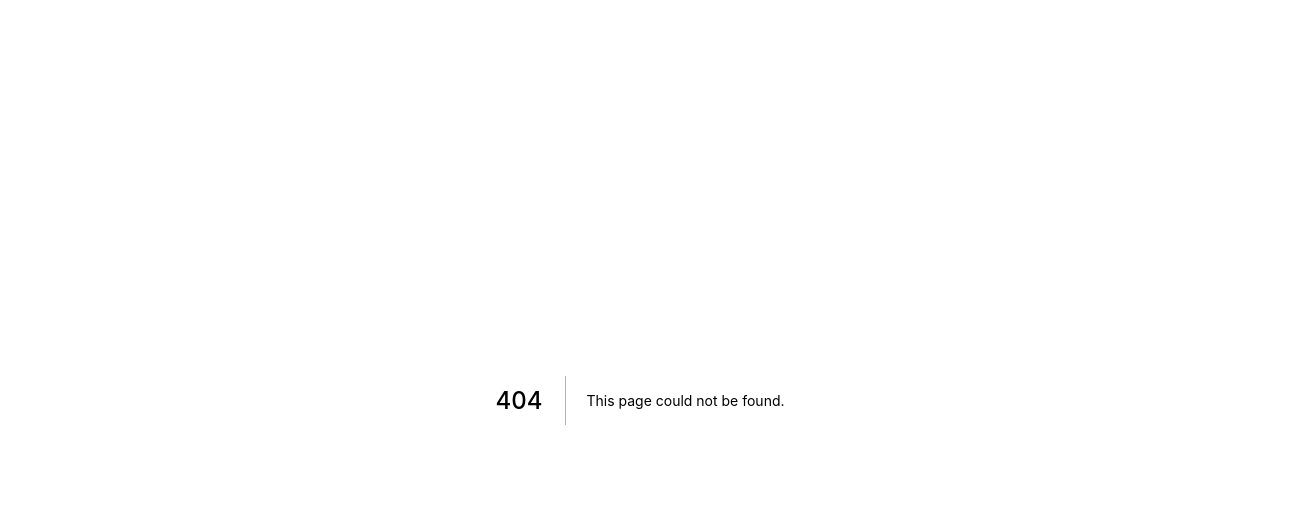
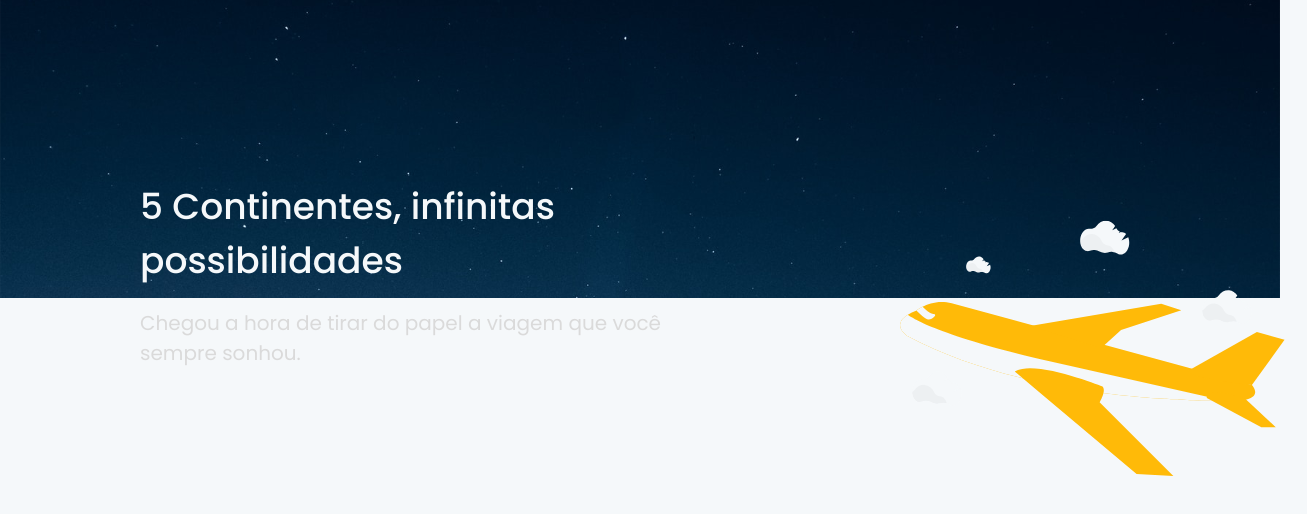
Before and after one commit to NicholasNeto/worldtrip, a Next.js app: page /continents/europa in a window 1280 px wide. Before the commit this address had no page. Shown: the top 514 px of the page, 1307 px wide, since content can reach past the window. Built offline with nearby package versions, Linux system fonts and the light colour scheme.

Commit message:
add first country  in project

```diff
--- /dev/null
+++ b/src/pages/continents/europa.tsx
@@ -0,0 +1,62 @@
+
+import { Header } from '../../components/Header'
+import { Image, Flex, Text } from "@chakra-ui/react"
+
+export default function Home() {
+  return (
+    <>
+      <Flex>
+            <Image
+                htmlHeight='368.21px'
+                width='100%'
+                blendMode='normal'
+                src="/images/banner.svg"
+            />
+            <Flex>
+                <Text
+                    position='absolute'
+                    width='426px'
+                    height='108px'
+                    left='140px'
+                    top='180px'
+
+                    color='#F5F8FA'
+                    fontFamily='Poppins'
+                    fontStyle='normal'
+                    fontWeight='500'
+                    fontSize='36px'
+                    lineHeight='54px'
+                >
+                    5 Continentes, infinitas possibilidades
+                </Text>
+                <Text
+                    position='absolute'
+                    width='524px'
+                    height='57px'
+                    left='140px'
+                    top='308px'
+
+                    fontFamily='Poppins'
+                    fontStyle='normal'
+                    fontWeight='normal'
+                    fontSize='20px'
+                    line-height='30px'
+                    color='#DADADA'
+                >
+                    Chegou a hora de tirar do papel a viagem que você sempre sonhou.
+                </Text>
+            </Flex>
+
+            <Image
+                position='absolute'
+                width='417.15px'
+                height='270.74px'
+                left='883.42px'
+                top='210px'
+                src="/images/airplane.svg"
+                transform='rotate(3deg)'
+            />
+        </Flex >
+    </>
+  )
+}
```
